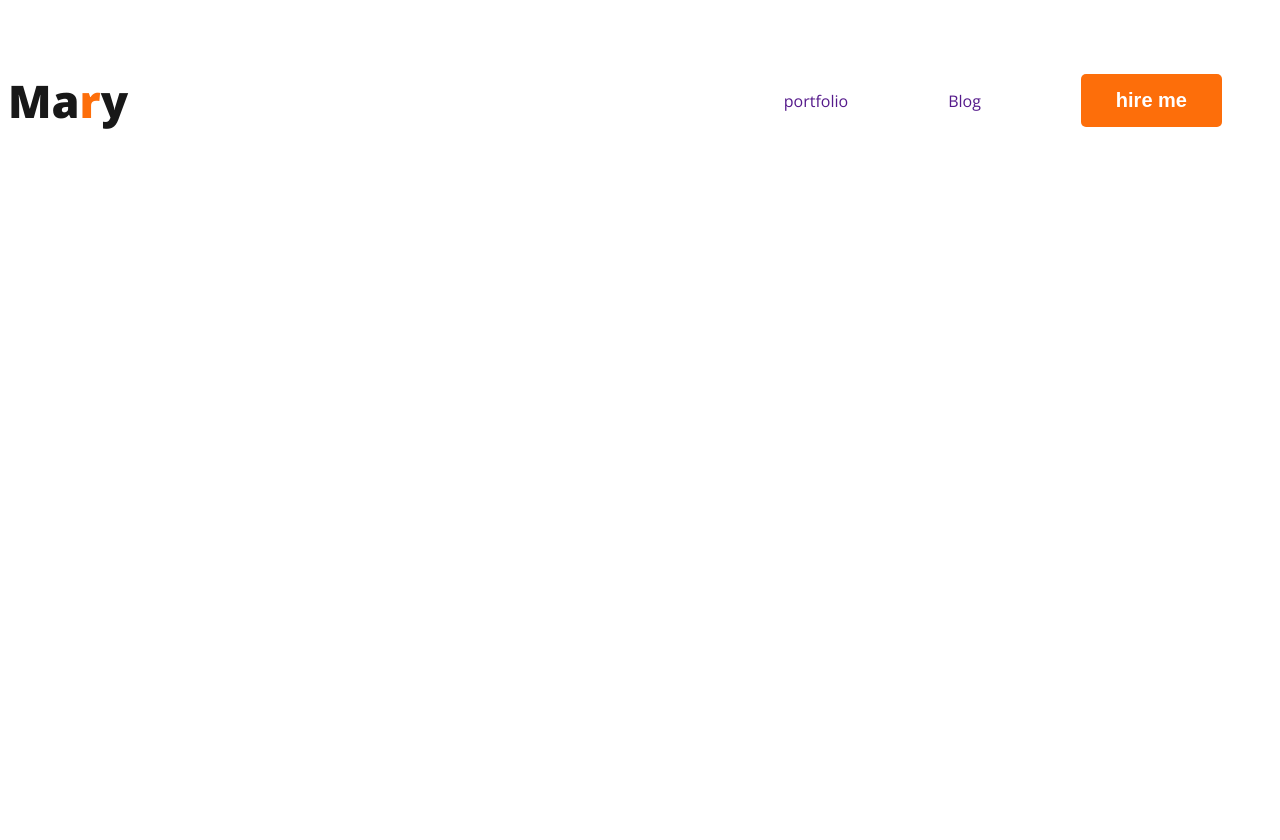
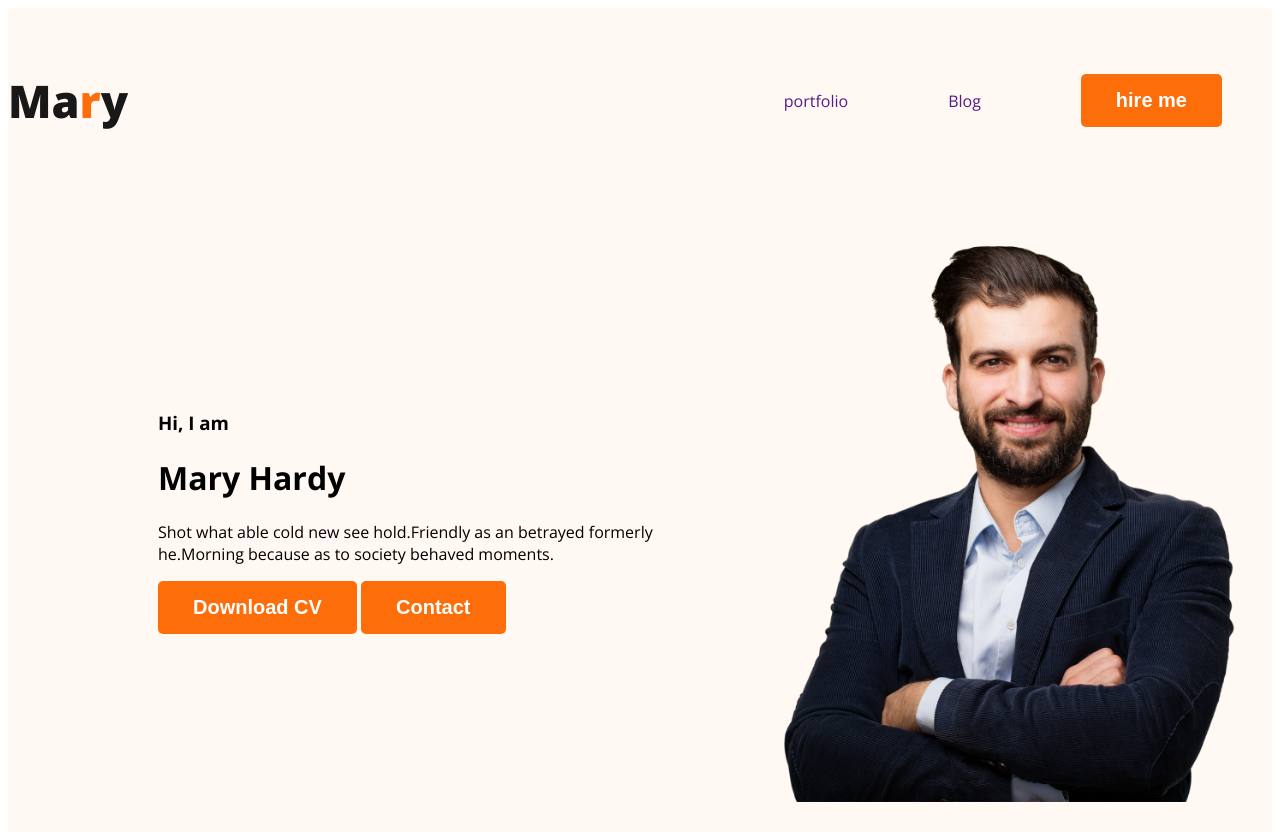
Before and after one commit to rafia2002/developer-portfolio, a plain HTML site: page index.html in a window 1280 px wide. Before the commit the page ends 800 px from the top, so only its background shows below. Drawn offline with nearby package versions, Linux system fonts and the light colour scheme.

Commit message:
banner content added

```diff
--- a/index.html
+++ b/index.html
@@ -10,13 +10,26 @@
 <link rel="stylesheet" href="styles/portfolio.css">
 </head>
 <body>
-    <header>
+    <header class="header">
 <nav>
     <h3 class="nav-title">Ma<span class="text-primary">r</span>y</h3>
     <ul type="none"><li ><a href="">portfolio</a></li>
     <li><a href="">Blog</a></li>
      <li><button class="btn-primary">hire me</button></li></ul>
 </nav>
+<div class="bannar">
+    <div class="banner-content">
+    <h3 class="banner-greeting">Hi, I am</h3>
+<h1 class="banner-title">Mary Hardy</h1>
+<p>Shot what able cold new see hold.Friendly as an
+betrayed formerly he.Morning because as to society
+ behaved moments.</p>
+ <button class="btn-primary">Download CV</button>
+ <button class="btn-primary">Contact</button>
+</div>
+<img class="profile-picture" src="images/hardy.png" alt="">
+</div>
+
     </header>
     <main>
 
--- a/styles/portfolio.css
+++ b/styles/portfolio.css
@@ -2,6 +2,16 @@
 body {
     font-family: 'Lato', sans-serif;
     font-family: 'Open Sans', sans-serif;
+}
+.btn-primary {
+    padding: 15px 35px;
+    border-radius: 5px;
+    background: #FD6E0A;
+    border: 0;
+    color: white;
+    font-size: 20px;
+    /* font-style: normal; */
+    font-weight: 700;
 }
 
 
@@ -10,6 +20,7 @@ nav {
     display: flex;
     justify-content:  space-between;
     align-items: center;
+    margin 0px 200px;
 
 }
 
@@ -31,7 +42,6 @@ nav>ul {
     font-weight: 800;
     line-height: normal;
 }
-
 nav li {
     margin: 50px;
 }
@@ -40,14 +50,19 @@ nav a {
     text-decoration: none;
     color #FD6E0A;
 }
+/* header related style */
+.header{
+    background-color: #fff8f3;
 
-.btn-primary {
-    padding: 15px 35px;
-    border-radius: 5px;
-    background: #FD6E0A;
-    border: 0;
-    color: white;
-    font-size: 20px;
-    font-style: normal;
-    font-weight: 700;
 }
+.bannar
+{
+    padding: 30px 30px 30px 150px;
+    display: flex;
+    align-items: center;
+}
+.bannar .profile-picture{
+width: 500px;
+/* height: 676px;
+flex-shrink: 0; */
+}
```
